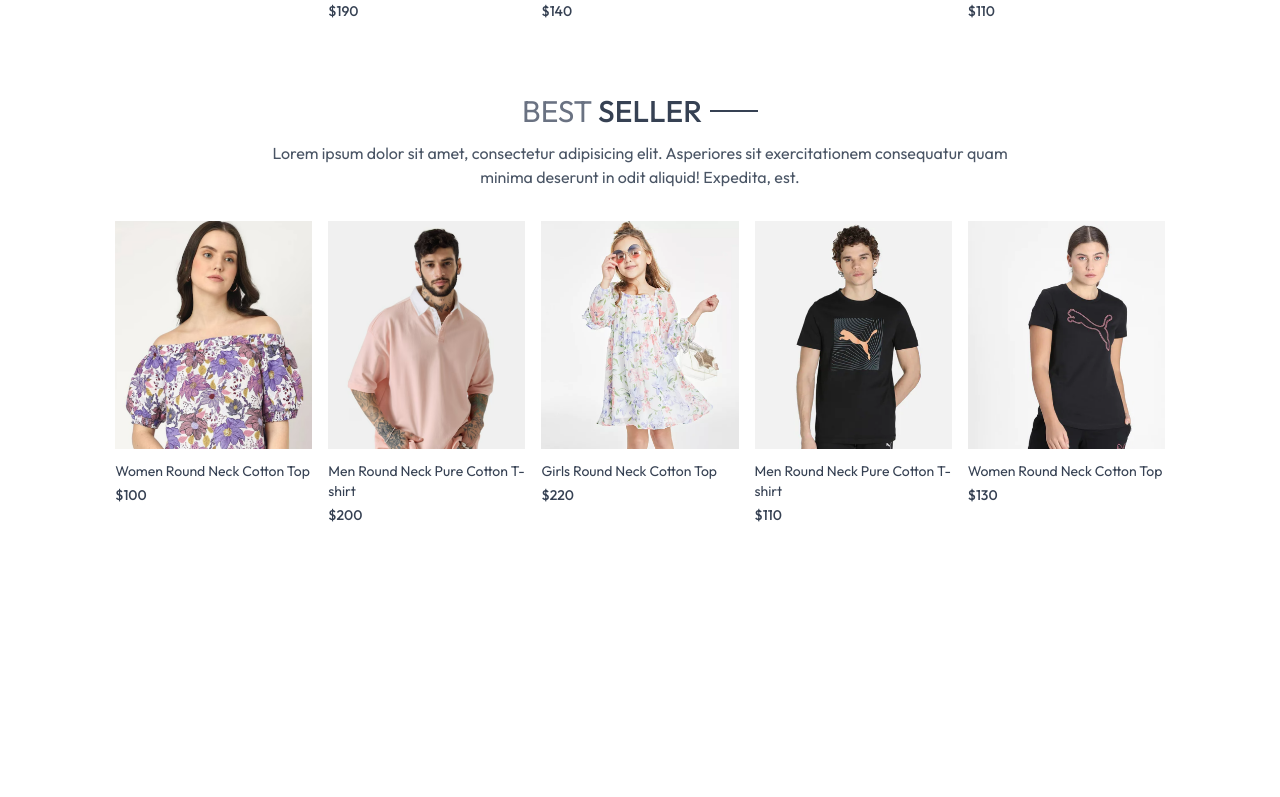
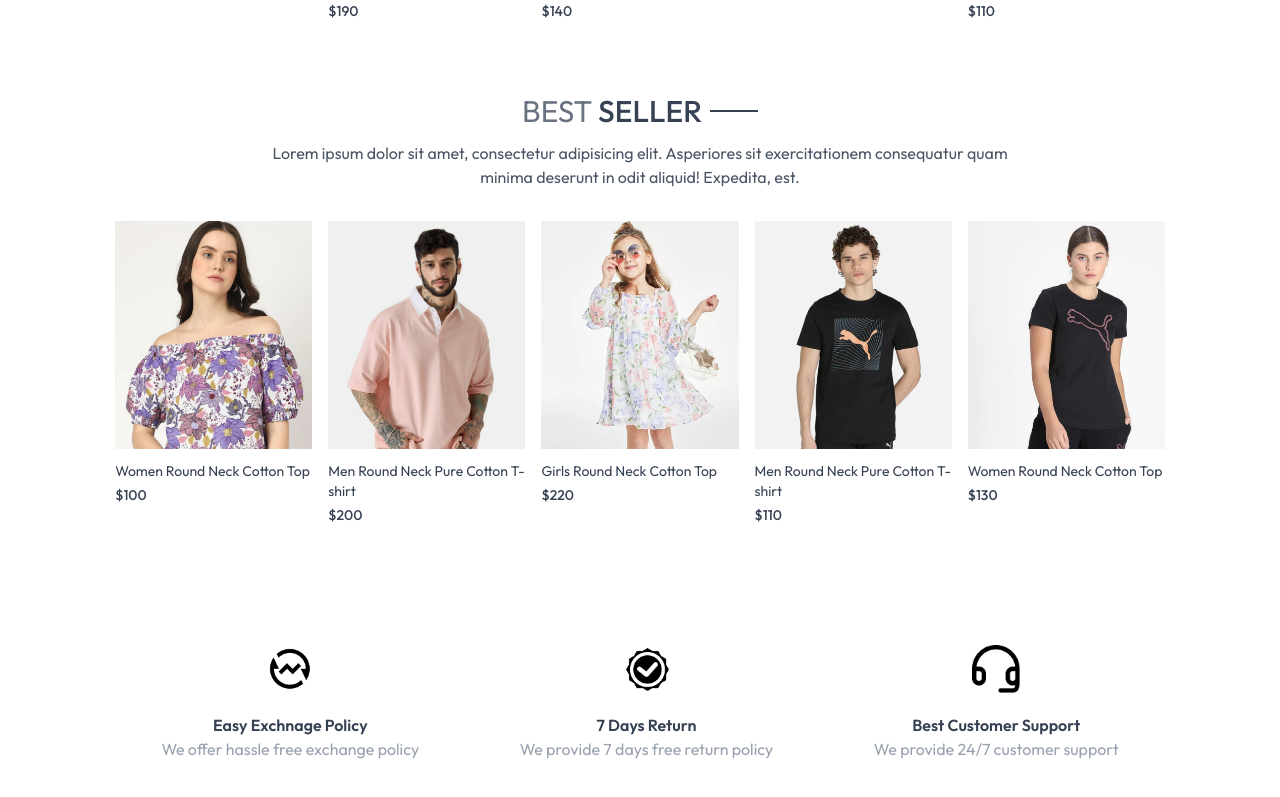
Before and after one commit to P-J-Looser/E-Commerce_webapp, a React (Vite) app in the folder frontend/: page / in a window 1280 px wide. Shown: the part 1312-2109 px from the top of the page. Before the commit the page ends 1877 px from the top, so only its background shows below. Built offline with nearby package versions, Linux system fonts and the light colour scheme.

Commit message:
homepage privacy_policy

```diff
--- /dev/null
+++ b/frontend/src/components/OurPolicy.jsx
@@ -0,0 +1,30 @@
+import React from 'react'
+import { assets } from '../assets/frontend_assets/assets'
+
+const OurPolicy = () => {
+  return (
+    <div className='flex flex-col sm:flex-row justify-around gap-12 sm:gap-2 text-center py-20 text-sm sm:text-sm md:text-base text-gray-700'>
+
+        <div>
+            <img src={assets.exchange_icon} className='w-12 m-auto mb-5' alt="exchnage_icon" />
+            <p className='font-semibold'>Easy Exchnage Policy </p>
+            <p className='text-gray-400'>We offer hassle free exchange policy</p>
+        </div>
+
+        <div>
+            <img src={assets.quality_icon} className='w-12 m-auto mb-5' alt="quality_icon" />
+            <p className='font-semibold'>7 Days Return </p>
+            <p className='text-gray-400'>We provide 7 days free return policy</p>
+        </div>
+
+        <div>
+            <img src={assets.support_img} className='w-12 m-auto mb-5' alt="support_img" />
+            <p className='font-semibold'>Best Customer Support</p>
+            <p className='text-gray-400'>We provide 24/7 customer support</p>
+        </div>
+
+    </div>
+  )
+}
+
+export default OurPolicy
--- a/frontend/src/pages/Home.jsx
+++ b/frontend/src/pages/Home.jsx
@@ -2,6 +2,7 @@
 import Hero from '../components/Hero'
 import LatestCollections from '../components/LatestCollections'
 import BestSeller from '../components/BestSeller'
+import OurPolicy from '../components/OurPolicy'
 
 const Home = () => {
   return (
@@ -9,6 +10,7 @@
       <Hero />
       <LatestCollections />
       <BestSeller />
+      <OurPolicy />
     </div>
   )
 }
```
